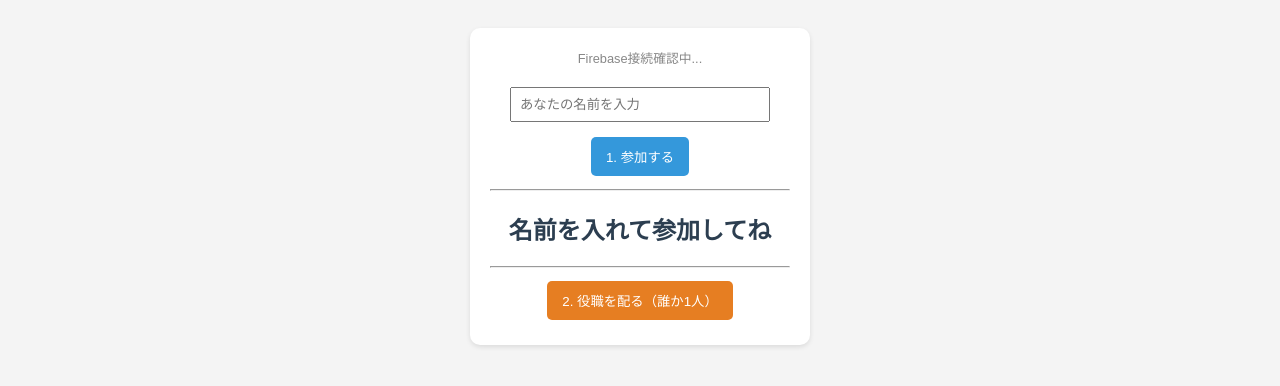
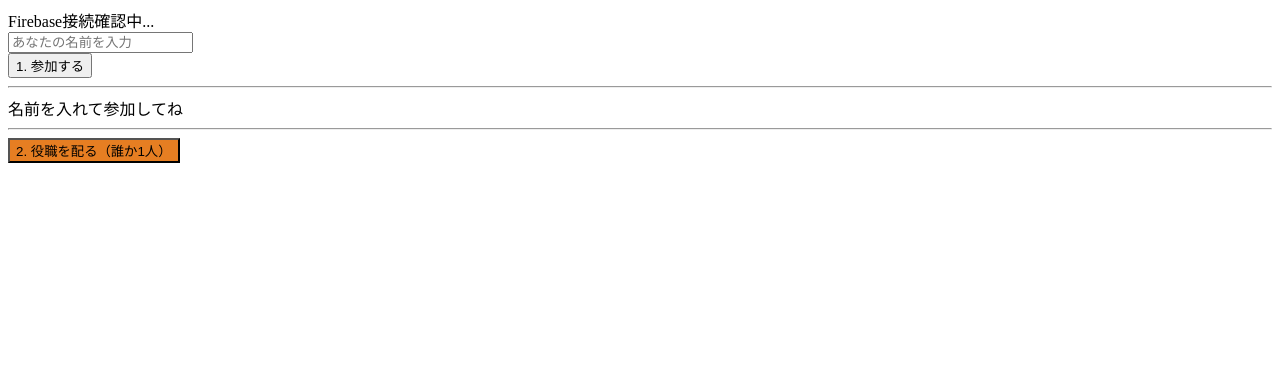
Before and after one commit to an-TOME/jirogame, a website with bundled scripts: page index.html in a window 1280 px wide. Built offline with nearby package versions, Linux system fonts and the light colour scheme; no server answers.

Commit message:
css分割

```diff
--- a/index.html
+++ b/index.html
@@ -2,16 +2,8 @@
 <html lang="ja">
 <head>
     <meta charset="UTF-8">
-    <title>人狼テスト版</title>
-    <style>
-        body { font-family: sans-serif; text-align: center; padding: 20px; background: #f4f4f4; }
-        .card { background: white; padding: 20px; border-radius: 10px; box-shadow: 0 2px 5px rgba(0,0,0,0.1); display: inline-block; min-width: 300px; }
-        #status { color: #888; font-size: 0.8rem; margin-bottom: 20px; }
-        #role-display { font-size: 1.5rem; font-weight: bold; color: #2c3e50; margin: 20px 0; }
-        input { padding: 8px; margin-bottom: 10px; width: 80%; }
-        button { padding: 10px 15px; background: #3498db; color: white; border: none; border-radius: 5px; cursor: pointer; margin: 5px; }
-        button:hover { background: #2980b9; }
-    </style>
+    <title>人狼</title>
+    <!-- <link rel="stylesheet" href="./style.css"> -->
 </head>
 <body>
 
--- a/style.css
+++ b/style.css
@@ -0,0 +1,48 @@
+body {
+    font-family: sans-serif;
+    text-align: center;
+    padding: 20px;
+    background: #f4f4f4;
+}
+
+.card {
+    background: white;
+    padding: 20px;
+    border-radius: 10px;
+    box-shadow: 0 2px 5px rgba(0,0,0,0.1);
+    display: inline-block;
+    min-width: 300px;
+}
+
+#status {
+    color: #888;
+    font-size: 0.8rem;
+    margin-bottom: 20px;
+}
+
+#role-display {
+    font-size: 1.5rem;
+    font-weight: bold;
+    color: #2c3e50;
+    margin: 20px 0;
+}
+
+input {
+    padding: 8px;
+    margin-bottom: 10px;
+    width: 80%;
+}
+
+button {
+    padding: 10px 15px;
+    background: #3498db;
+    color: white;
+    border: none;
+    border-radius: 5px;
+    cursor: pointer;
+    margin: 5px;
+}
+
+button:hover {
+    background: #2980b9;
+}
```
